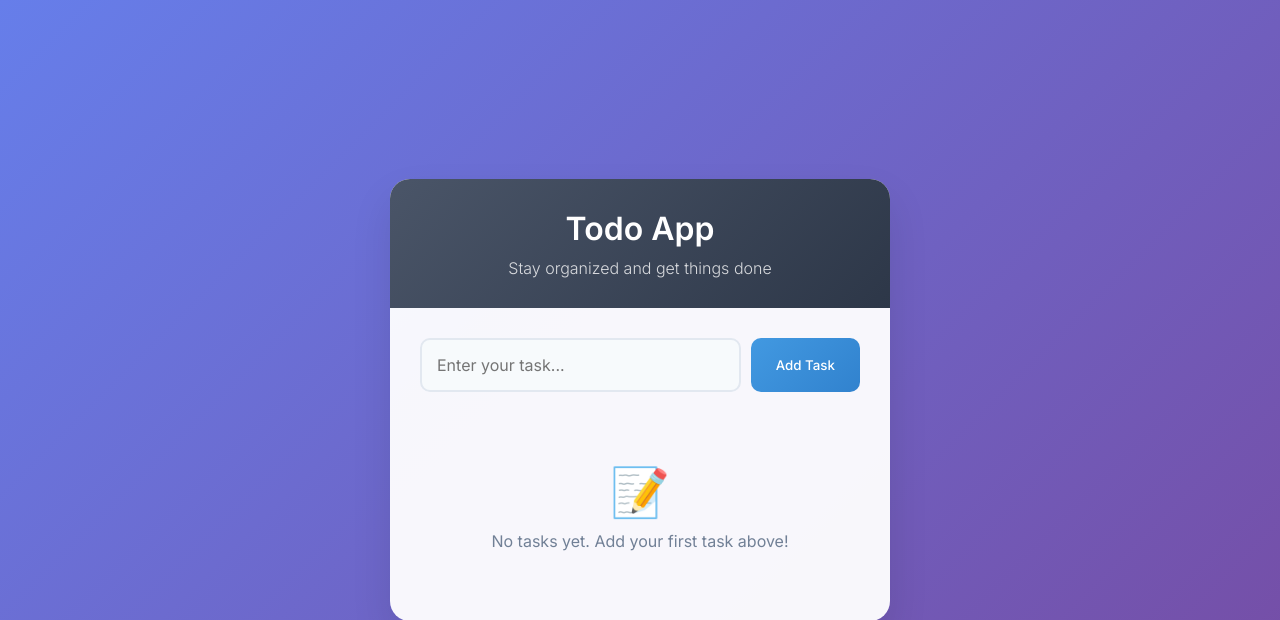
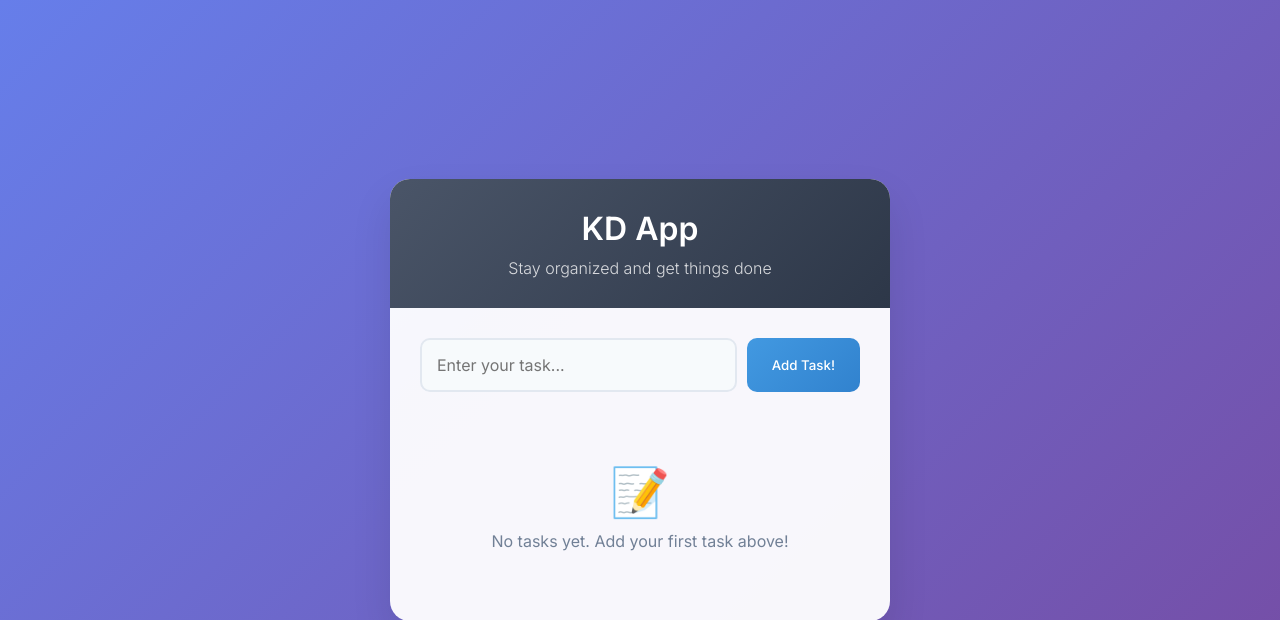
Before and after one commit to DetonatorC4/two-tier-todo-flask-app, a Flask app: page / in a window 1280 px wide. Shown: the top 620 px of the page. Run offline with Flask 2, Linux system fonts and the light colour scheme; data that the repository does not hold is empty; some libraries are stand-ins or nearby versions.

```diff
--- a/templates/index.html
+++ b/templates/index.html
@@ -172,7 +172,7 @@
   <body>
     <div class="container">
       <div class="header">
-        <h1>Todo App</h1>
+        <h1>KD App</h1>
         <p>Stay organized and get things done</p>
       </div>
 
@@ -185,7 +185,7 @@
             placeholder="Enter your task..."
             required
           />
-          <button type="submit" class="add-btn">Add Task</button>
+          <button type="submit" class="add-btn">Add Task!</button>
         </form>
 
         <div class="todos-list" id="todosList">
```
Also changed, not shown: 1 other file.
